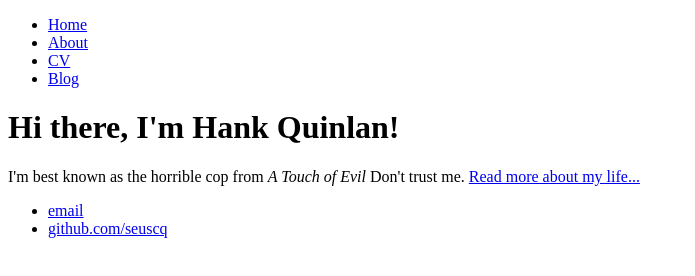
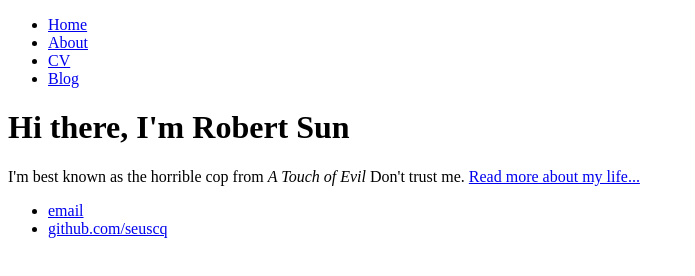
Before and after one commit to seuscq/seuscq.github.io, a plain HTML site: page index.html in a window 1280 px wide. Shown: the whole page, without its empty margins (0-695 px from the left). Drawn offline with Linux system fonts and the light colour scheme.

Commit message:
Update index.html

```diff
--- a/index.html
+++ b/index.html
@@ -14,7 +14,7 @@
 		</nav>
 		<div class="container">
     		<div class="blurb">
-        		<h1>Hi there, I'm Hank Quinlan!</h1>
+        		<h1>Hi there, I'm Robert Sun</h1>
 				<p>I'm best known as the horrible cop from <em>A Touch of Evil</em> Don't trust me. <a href="/about">Read more about my life...</a></p>
     		</div><!-- /.blurb -->
 		</div><!-- /.container -->
```
